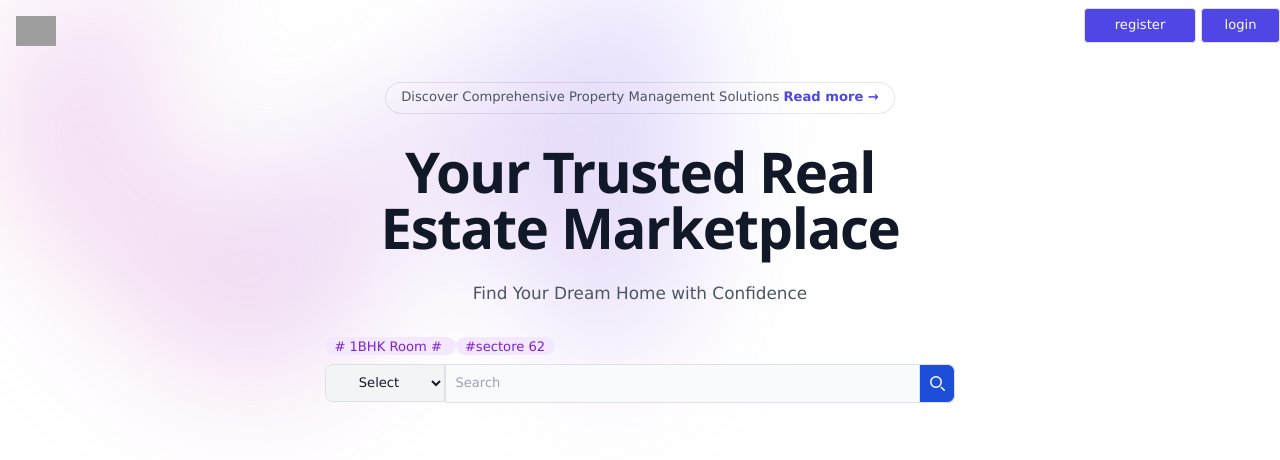
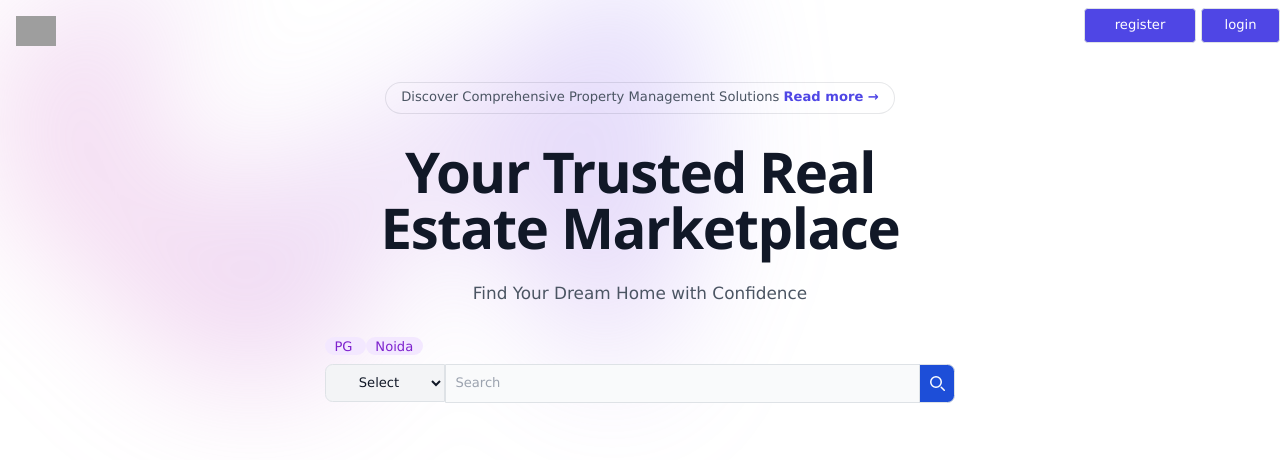
Before and after one commit to errorLAD/homeclub, a Django app: page / in a window 1280 px wide. Shown: the top 460 px of the page. Run offline with Django 3.2, Linux system fonts and the light colour scheme; data comes from the database, SQL or seed files in the repository; some libraries are stand-ins or nearby versions; grey boxes are pictures that could not be loaded.

Commit message:
Update index.html

```diff
--- a/templates/pages/index.html
+++ b/templates/pages/index.html
@@ -32,10 +32,10 @@
 		  <p class="  mt-6 text-lg leading-8 text-gray-600">
 			<div class="py-2 ">
 			<span class="whitespace-nowrap rounded-full bg-purple-100 px-2.5 py-0.5 text-sm text-purple-700">
-				# 1BHK Room  #
+				PG
 			  </span>
 			  <span class="whitespace-nowrap rounded-full bg-purple-100 px-2.5 py-0.5 text-sm text-purple-700">
-				#sectore 62
+				 Noida
 			  </span>
 			</div>
 			<form action="{% url 'search' %}">
```
